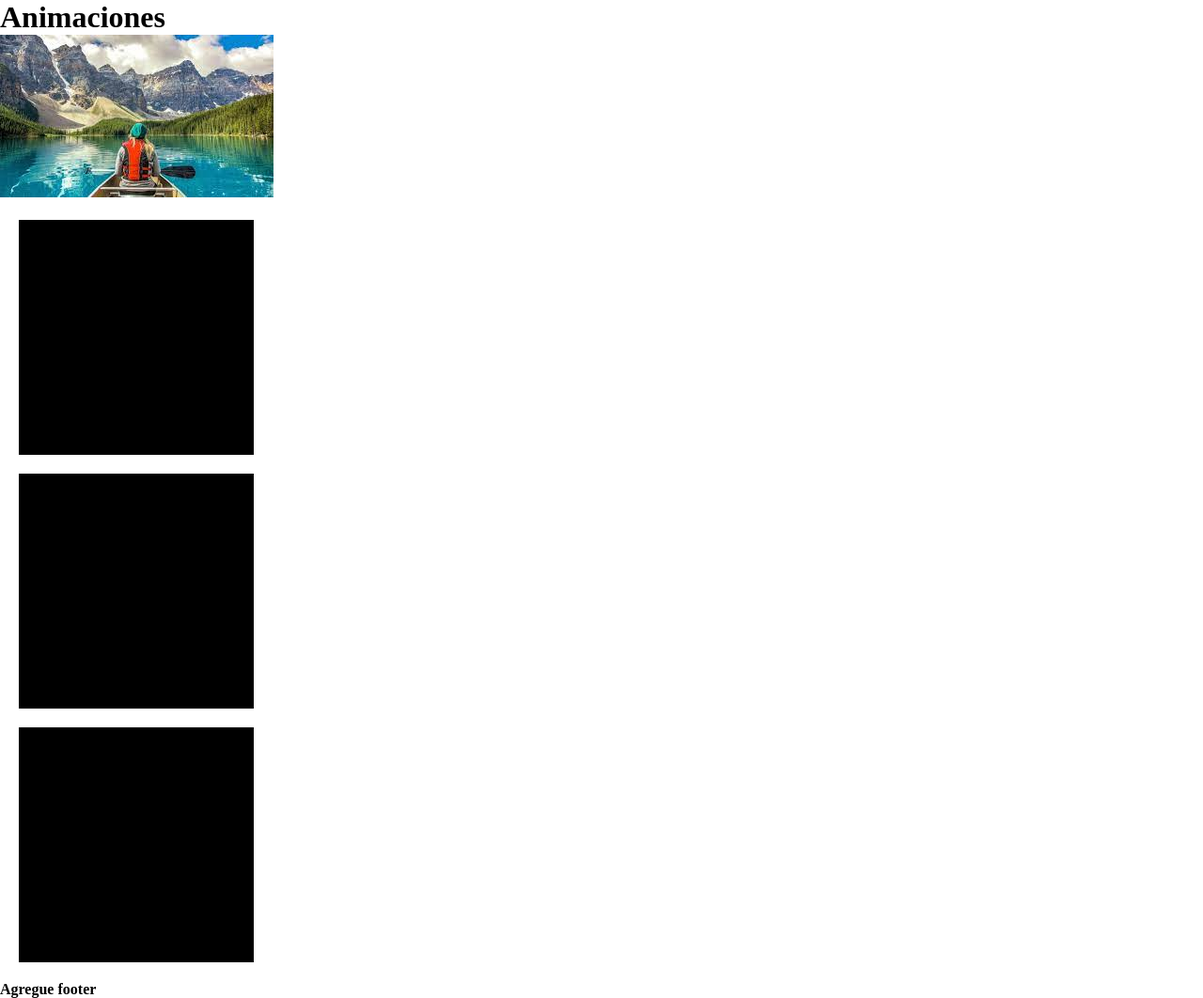
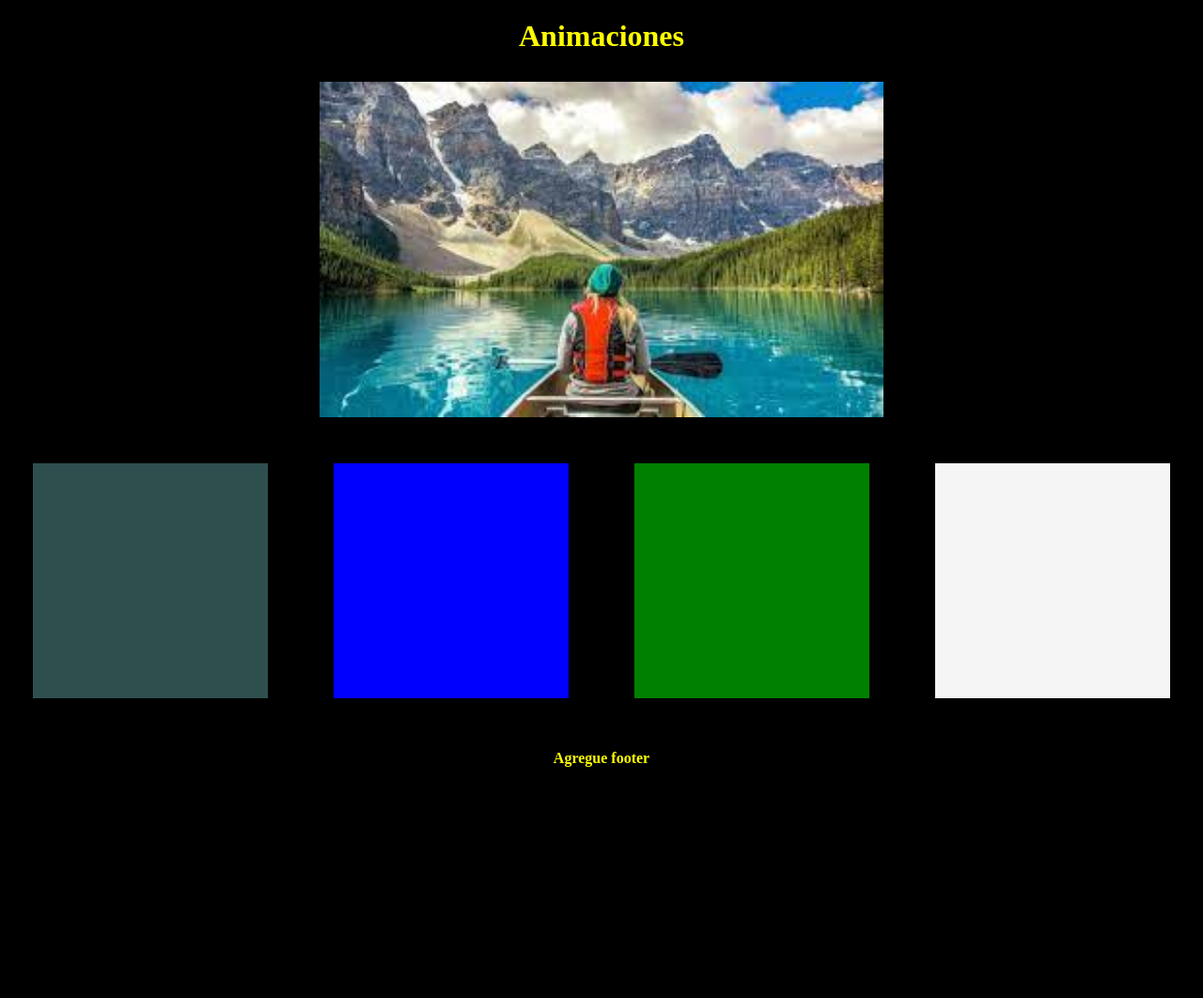
Before and after one commit to Ezequiel-Maldonado87/Idea-Maldonado, a plain HTML site: page index.html in a window 1280 px wide. Shown: the whole page at 94% size. After the commit the page ends 836 px from the top, so only its background shows below. Drawn offline with nearby package versions, Linux system fonts and the light colour scheme.

Commit message:
primera rama

```diff
--- a/index.html
+++ b/index.html
@@ -10,18 +10,19 @@
 </head>
 <body>
     <header>
-        <h1>
+        <h1 class="animate__animated animate__rollIn">
             Animaciones
         </h1>
-        <img src="./media/images/canada.jpg" alt="">
+        <img src="./media/images/canada.jpg" class="animate__animated animate__zoomIn" alt="" width="600px">
     </header>
     <main>
-        <div></div>
-        <div></div>
-        <div></div>
+        <div class="mov1"></div>
+        <div class="mov2"></div>
+        <div class="mov3"></div>
+        <div class="mov4"></div>
     </main>
     <footer>
-        <h4>
+        <h4 class="animate__animated animate__swing">
             Agregue footer
         </h4>
     </footer>
--- a/style.css
+++ b/style.css
@@ -2,11 +2,74 @@
     margin: 0;
     padding: 0;
     box-sizing: border-box;
+    background-color: black;
 }
 
+
+h1{
+    color: yellow;
+    text-align: center;
+    margin: 10px;
+    padding: 10px;
+}
+
+img{
+    margin: 10px 10px 10px 340px;
+}
+
+main{
+    background-color: black;
+    display: flex;
+}
 div{
     width: 250px;
     height: 250px;
-    margin: 20px;
-    background-color: black;
+    margin: 35px;
+    background-color: darkgrey;
+    justify-content: space-between;
 }
+
+.mov1{
+    background-color: darkslategrey;
+    transition: all 2s ease;
+}
+
+.mov1:hover{
+    background-color: gray;
+}
+
+.mov2{
+    background-color: blue;
+    transition: all 2s ease;
+}
+
+.mov2:hover{
+    background-color: blueviolet;
+    transform: scale(1.3, 1.3);
+}
+
+.mov3{
+    background-color: green;
+    transition-delay: initial;
+}
+
+.mov3:hover{
+    background-color: red;
+}
+
+.mov4{
+    background-color: whitesmoke;
+    transform: unset;
+}
+
+.mov4:hover{
+    background-color: gray;
+
+}
+
+h4{
+    color: yellow;
+    text-align: center;
+    margin: 10px;
+    padding: 10px;
+}
```
